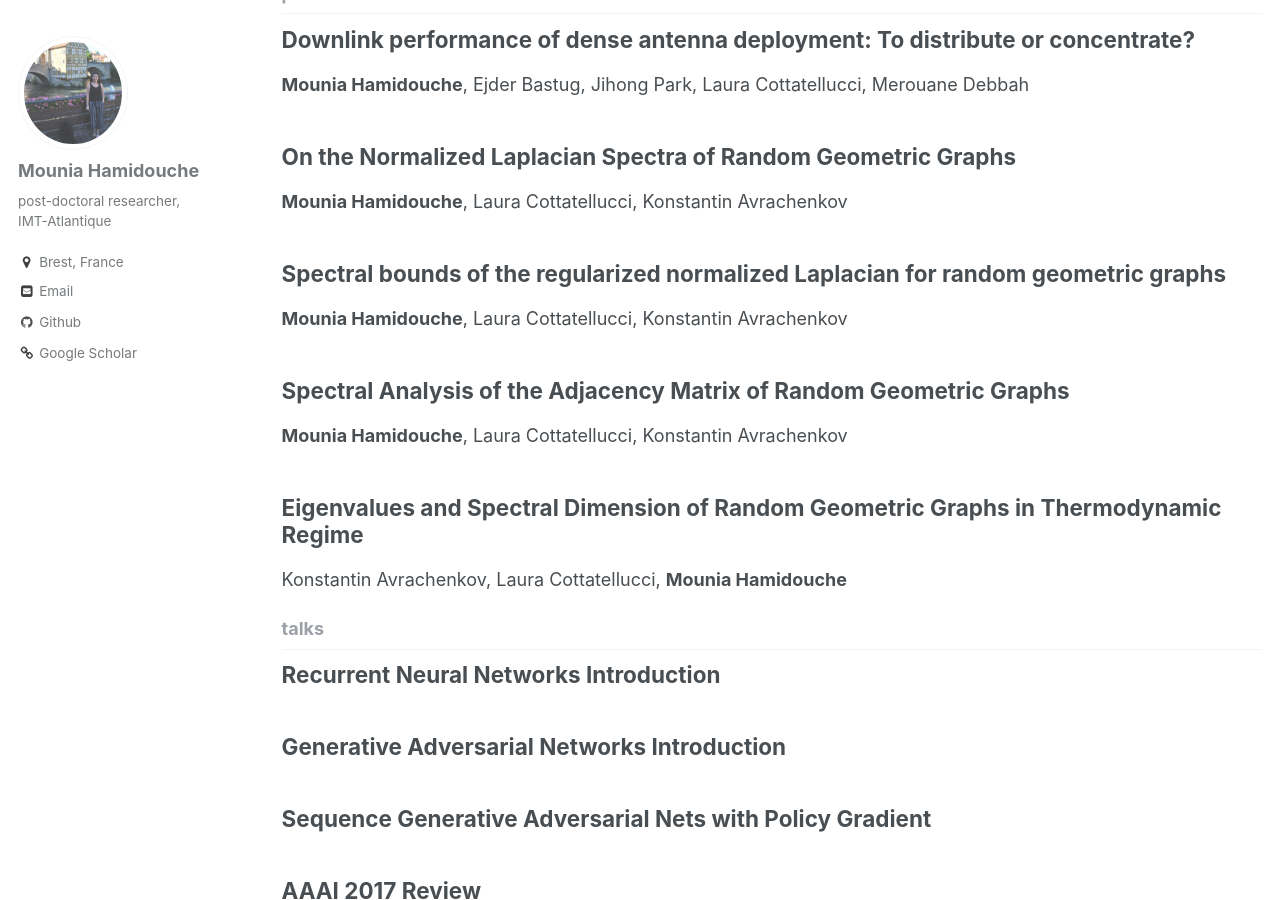
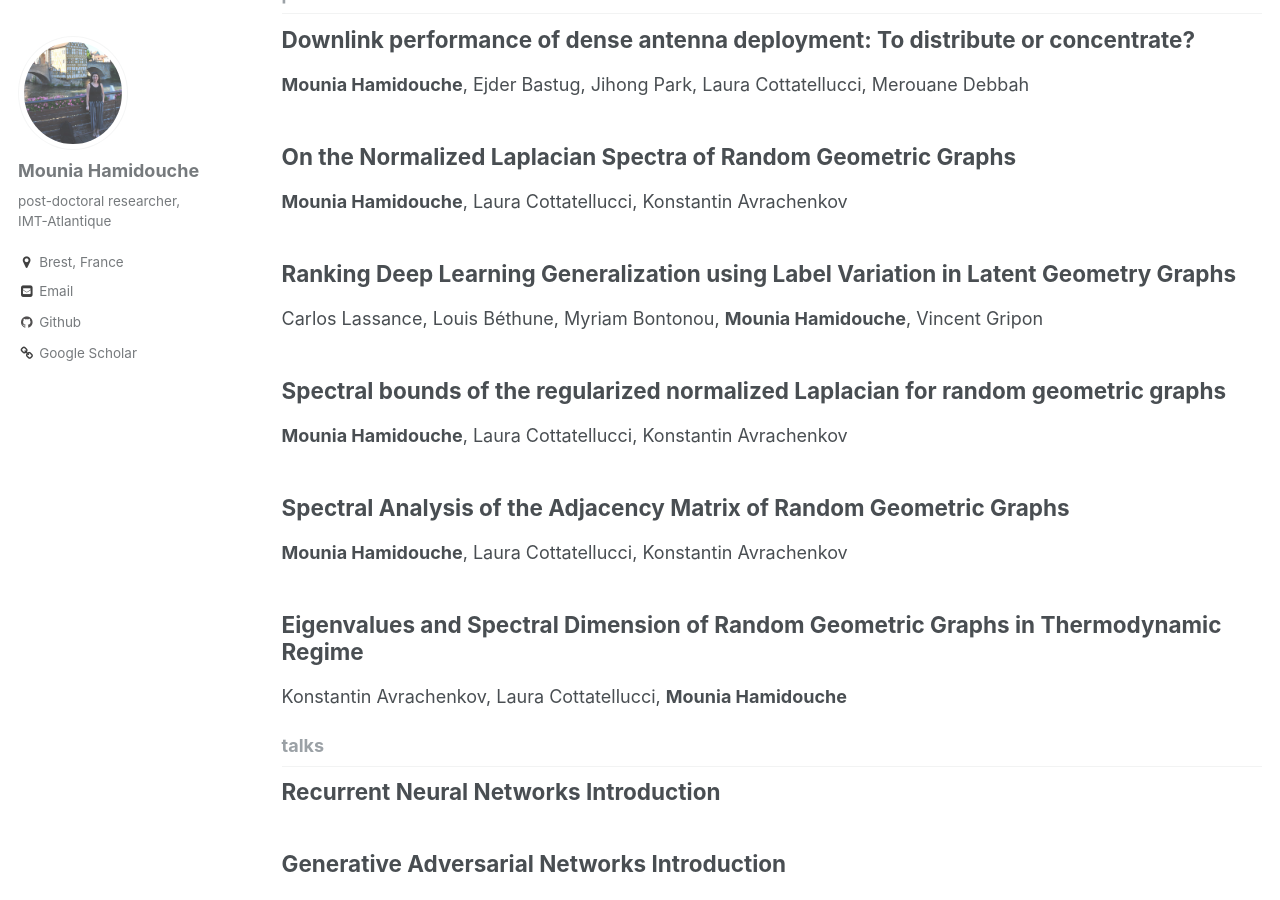
Before and after one commit to mouniahamidouche/mouniahamidouche.github.io, a Jekyll site: the page built from _pages/collection-archive.html, in a window 1280 px wide and 900 px high, scrolled down 356 px. Built offline with Jekyll 4.4.1, drawn with Linux system fonts in a browser that asks for light colours.

Commit message:
initial commit

```diff
--- a/_pages/publications.md
+++ b/_pages/publications.md
@@ -6,6 +6,10 @@ author_profile: true
 
 
 <br>
+<b>[Ranking Deep Learning Generalization using Label Variation in Latent Geometry Graphs](http://mouniahamidouche.github.io/publications/RDLGLV)</b> <br>
+<b>Carlos  Lassance</b>, Louis Béthune, Myriam Bontonou, Mounia Hamidouche, Vincent Gripon.
+<i>Neural Information Processing Systems (NeurIPS) competition, 2020</i>.
+
 <b>[Eigenvalues and Spectral Dimension of Random Geometric Graphs](http://mouniahamidouche.github.io/publications/ESDRGG)</b> <br>
  Konstantin Avrachenkov,  Laura Cottatellucci, <b>Mounia Hamidouche\*</b>.
 <i>8th International Conference on Complex Networks and their Applications,  Dec. 2019, Lisbon, Portugal</i>.
--- /dev/null
+++ b/_publications/RDLGLV.md
@@ -0,0 +1,14 @@
+---
+title: "Ranking Deep Learning Generalization using Label Variation in Latent Geometry Graphs"
+collection: publications
+permalink: /publications/RDLGLV
+venue: "Neural Information Processing Systems (NeurIPS) competition"
+date: 2019-6-1
+citation: 'Carlos  Lassance, Louis Béthune, Myriam Bontonou, <b>Mounia Hamidouche</b>, Vincent Gripon'
+---
+
+[[PDF]](https://arxiv.org/pdf/2011.12737.pdf)
+
+
+## Abstract
+Measuring the generalization performance of a Deep Neural Network (DNN) without relying on a validation set is a difficult task. In this work, we propose exploiting Latent Geometry Graphs (LGGs) to represent the latent spaces of trained DNN architectures. Such graphs are obtained by connecting samples that yield similar latent representations at a given layer of the considered DNN. We then obtain a generalization score by looking at how strongly connected are samples of distinct classes in LGGs. This score allowed us to rank 3rd on the NeurIPS 2020 Predicting Generalization in Deep Learning (PGDL) competition.\input{RDLGLV.md}
```
Also changed, not shown: 18 other files.
